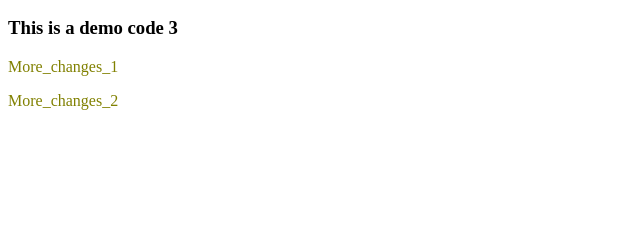
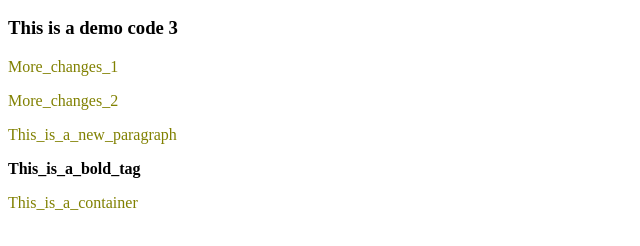
Before and after one commit to partho2003/my_first_repo, a plain HTML site: page index.html in a window 1280 px wide. Shown: the part 144-390 px from the top of the page, without its empty margins (0-640 px from the left). Drawn offline with Linux system fonts and the light colour scheme.

Commit message:
adding_container

```diff
--- a/index.html
+++ b/index.html
@@ -6,7 +6,7 @@
     <meta http-equiv="X-UA-Compatible" content="IE=edge">
     <meta name="viewport" content="width=device-width, initial-scale=1.0">
     <title>My_first_github_repo</title>
-    <link rel="stylesheet" href="style.css">
+    <link rel="stylesheet" href="style.css ">
 </head>
 
 <body>
@@ -16,6 +16,13 @@
     <h3>This is a demo code 3</h3>
     <p>More_changes_1</p>
     <p>More_changes_2</p>
+    <p>This_is_a_new_paragraph</p>
+    <b>This_is_a_bold_tag</b>
+    <br>
+    <div>
+        <p>This_is_a_container</p>
+    </div>
+
 </body>
 
 </html>
```
